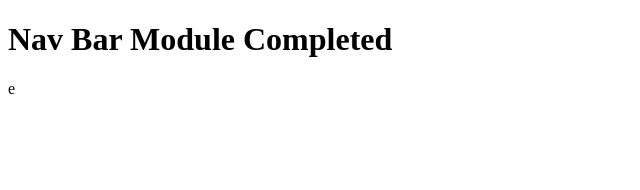
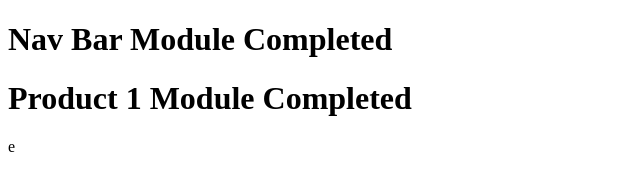
Before and after one commit to jegadeeshmanit/TaskOnDocker, a plain HTML site: page index.html in a window 1280 px wide. Shown: the whole page, without its empty margins (0-640 px from the left). Drawn offline with Linux system fonts and the light colour scheme.

Commit message:
product 1 updated

```diff
--- a/index.html
+++ b/index.html
@@ -7,5 +7,6 @@
 </head>
 <body>
   <h1>Nav Bar Module Completed</h1>
+     <h1>Product 1 Module Completed</h1>
 </body>e
 </html>
```
